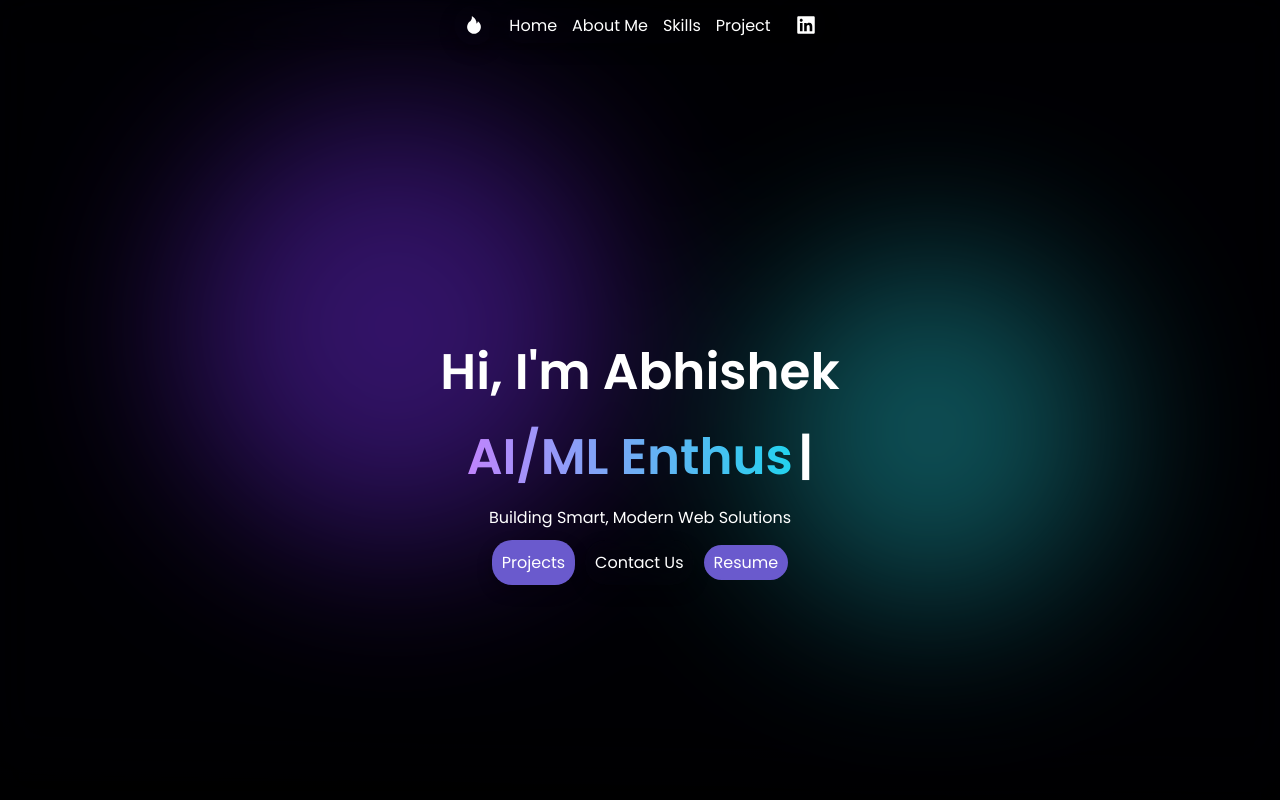
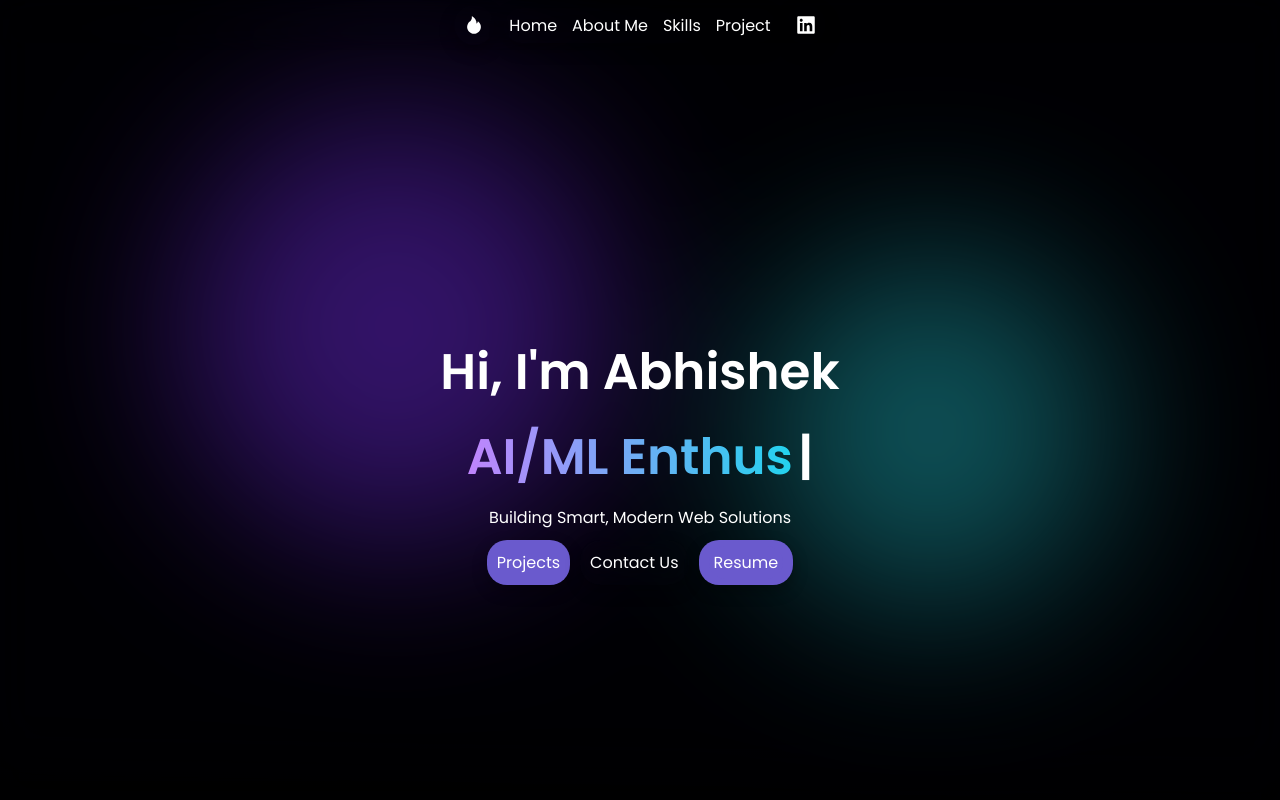
Before and after one commit to Abhishe58/abhishek, a React (Vite) app: page / in a window 1280 px wide. Shown: the top 800 px of the page. Built offline with nearby package versions, Linux system fonts and the light colour scheme.

Commit message:
Update Home.tsx

```diff
--- a/src/components/Home.tsx
+++ b/src/components/Home.tsx
@@ -427,7 +427,7 @@ export default function Home() {
                   </motion.a>
                 </motion.p>
                 <motion.p
-                  className="resumeBut"
+                  className="ctaBut"
                   initial={{ y: 30, opacity: 0 }}
                   animate={{ y: 0, opacity: 1 }}
                   transition={{ duration: 0.8, ease: "easeOut" }}
```
